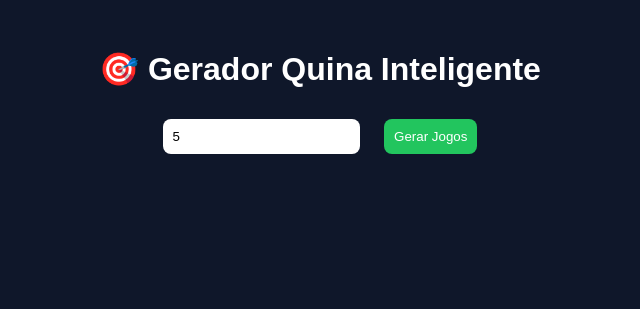
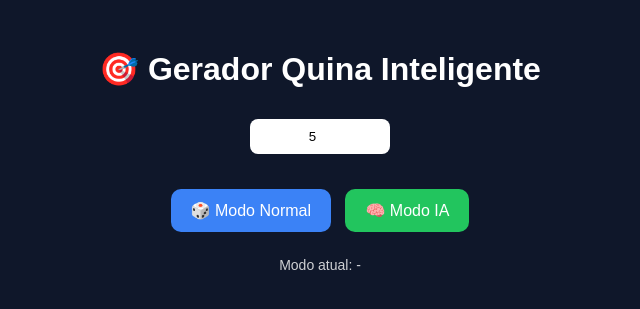
Before and after one commit to LisahMotta/Jogos_da_quina, a Flask app: page / in a window 1280 px wide. Shown: the top 309 px of the page, without its empty margins (320-960 px from the left). Run offline with Flask 3, Linux system fonts and the light colour scheme.

Commit message:
botões modo normal e iA

```diff
--- a/templates/index.html
+++ b/templates/index.html
@@ -2,29 +2,113 @@
 <html lang="pt-br">
 <head>
     <meta charset="UTF-8">
-    <title>Gerador Quina</title>
+    <title>Gerador Quina Inteligente</title>
     <link rel="stylesheet" href="/static/style.css">
+
+    <style>
+        body {
+            font-family: Arial, sans-serif;
+            background: #0f172a;
+            color: white;
+            text-align: center;
+        }
+
+        .container {
+            margin-top: 50px;
+        }
+
+        input {
+            padding: 10px;
+            border-radius: 8px;
+            border: none;
+            width: 120px;
+            text-align: center;
+        }
+
+        .botoes {
+            margin: 20px;
+        }
+
+        button {
+            padding: 12px 20px;
+            margin: 5px;
+            border-radius: 10px;
+            border: none;
+            font-size: 16px;
+            cursor: pointer;
+        }
+
+        .normal {
+            background: #3b82f6;
+            color: white;
+        }
+
+        .ia {
+            background: #22c55e;
+            color: white;
+        }
+
+        .jogo {
+            background: #1e293b;
+            margin: 15px auto;
+            padding: 15px;
+            border-radius: 12px;
+            width: 280px;
+        }
+
+        .bolinha {
+            display: inline-block;
+            background: #22c55e;
+            color: white;
+            border-radius: 50%;
+            width: 40px;
+            height: 40px;
+            line-height: 40px;
+            margin: 5px;
+            font-weight: bold;
+        }
+
+        .modo-label {
+            margin-top: 10px;
+            font-size: 14px;
+            opacity: 0.8;
+        }
+    </style>
 </head>
 <body>
 
 <div class="container">
     <h1>🎯 Gerador Quina Inteligente</h1>
 
-    <input type="number" id="qtd" placeholder="Qtd de jogos" value="5">
+    <input type="number" id="qtd" value="5" min="1">
 
-    <button onclick="gerar()">Gerar Jogos</button>
+    <div class="botoes">
+        <button class="normal" onclick="gerar('normal')">🎲 Modo Normal</button>
+        <button class="ia" onclick="gerar('ia')">🧠 Modo IA</button>
+    </div>
+
+    <div class="modo-label" id="modoAtual">
+        Modo atual: -
+    </div>
 
     <div id="resultado"></div>
 </div>
 
 <script>
-async function gerar() {
+async function gerar(modo) {
     const qtd = document.getElementById("qtd").value;
+
+    // Atualiza texto do modo
+    document.getElementById("modoAtual").innerText =
+        "Modo atual: " + (modo === "ia" ? "Inteligente 🧠" : "Normal 🎲");
 
     const res = await fetch("/gerar", {
         method: "POST",
         headers: {"Content-Type": "application/json"},
-        body: JSON.stringify({quantidade: qtd})
+        body: JSON.stringify({
+            quantidade: qtd,
+            modo: modo
+        })
     });
 
     const jogos = await res.json();
@@ -33,7 +117,15 @@ async function gerar() {
     div.innerHTML = "";
 
     jogos.forEach((jogo, i) => {
-        div.innerHTML += `<p>Jogo ${i+1}: ${jogo.join(" - ")}</p>`;
+        let html = `<div class="jogo"><strong>Jogo ${i+1}</strong><br>`;
+
+        jogo.forEach(num => {
+            html += `<span class="bolinha">${num}</span>`;
+        });
+
+        html += "</div>";
+
+        div.innerHTML += html;
     });
 }
 </script>
```
